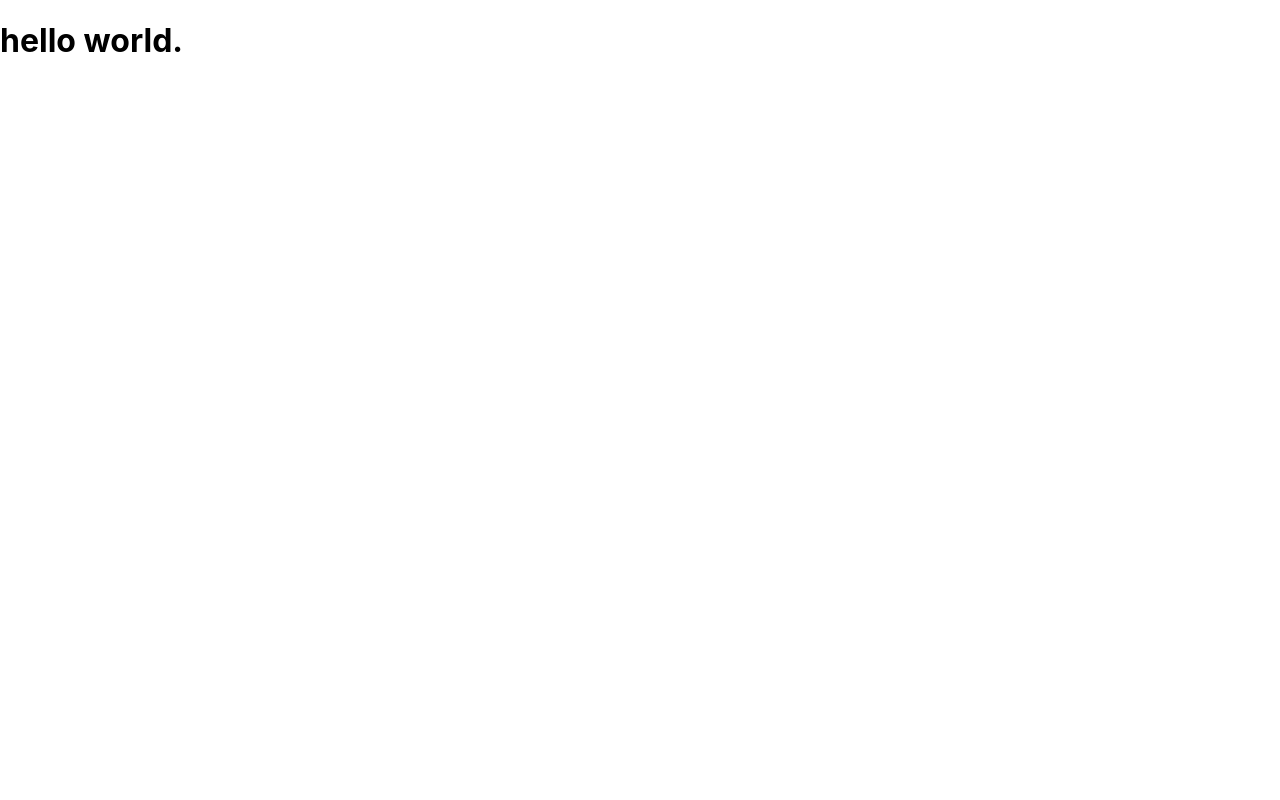
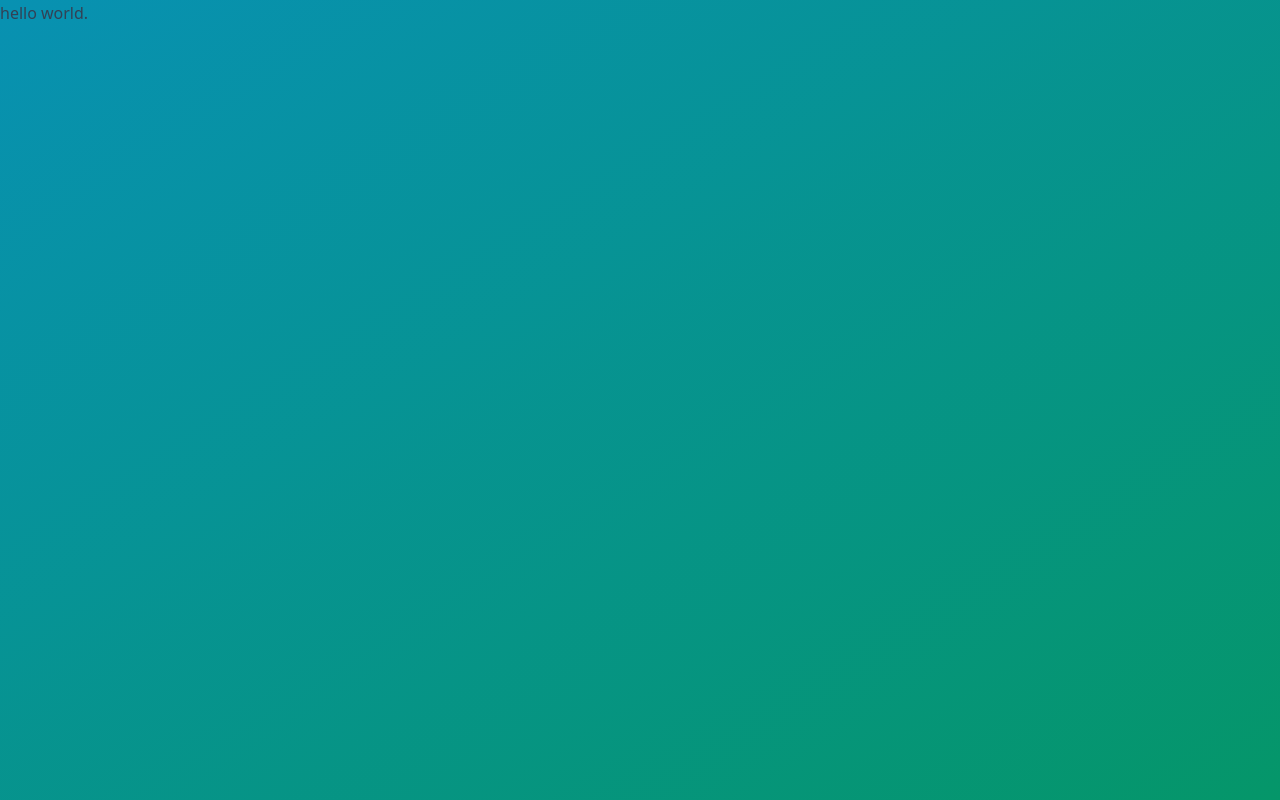
Before and after one commit to richardneililagan/toy-robot-simulator, a React (Vite) app in the folder webapp/: page / in a window 1280 px wide. Built offline with nearby package versions, Linux system fonts and the light colour scheme.

Commit message:
feat: adds baseline tailwindcss configuration

```diff
--- a/webapp/package.json
+++ b/webapp/package.json
@@ -24,13 +24,16 @@
     "@typescript-eslint/eslint-plugin": "^5.13.0",
     "@typescript-eslint/parser": "^5.13.0",
     "@vitejs/plugin-react": "^1.0.7",
+    "autoprefixer": "^10.4.2",
     "c8": "^7.11.0",
     "eslint": "^8.10.0",
     "eslint-config-prettier": "^8.4.0",
     "eslint-plugin-prettier": "^4.0.0",
     "eslint-plugin-unicorn": "^41.0.0",
     "jsdom": "^19.0.0",
+    "postcss": "^8.4.7",
     "prettier": "^2.5.1",
+    "tailwindcss": "^3.0.23",
     "typescript": "4.5.x",
     "vite": "^2.8.0",
     "vite-tsconfig-paths": "^3.4.1",
--- /dev/null
+++ b/webapp/postcss.config.js
@@ -0,0 +1,7 @@
+/* eslint-disable unicorn/prefer-module */
+const plugins = {
+  tailwindcss: {},
+  autoprefixer: {},
+}
+
+module.exports = { plugins }
--- a/webapp/src/index.css
+++ b/webapp/src/index.css
@@ -1,13 +1,24 @@
-body {
-  margin: 0;
-  font-family: -apple-system, BlinkMacSystemFont, 'Segoe UI', 'Roboto', 'Oxygen',
-    'Ubuntu', 'Cantarell', 'Fira Sans', 'Droid Sans', 'Helvetica Neue',
-    sans-serif;
-  -webkit-font-smoothing: antialiased;
-  -moz-osx-font-smoothing: grayscale;
+@import 'tailwindcss/base';
+@import 'tailwindcss/components';
+@import 'tailwindcss/utilities';
+
+/* --- */
+
+/* Try to keep sweeping adjustments to HTML elements themselves in this section. */
+@layer base {
+  html {
+    @apply subpixel-antialiased;
+  }
+
+  body {
+    @apply text-slate-700 leading-relaxed;
+    @apply bg-gradient-to-br from-cyan-600 to-emerald-600;
+  }
 }
 
-code {
-  font-family: source-code-pro, Menlo, Monaco, Consolas, 'Courier New',
-    monospace;
+/* Sweeping adjustments to elements more specific than `base` go here. */
+@layer components {
+  #approot {
+    @apply min-h-screen;
+  }
 }
--- /dev/null
+++ b/webapp/tailwind.config.js
@@ -0,0 +1,11 @@
+/* eslint-disable unicorn/prefer-module */
+module.exports = {
+  content: [
+    'index.html', // The only flat file entrypoint for the app bundler
+    './src/**/*.{ts,tsx,js,jsx}', // Class names may be referenced in JSX
+  ],
+  theme: {
+    extend: {},
+  },
+  plugins: [],
+}
```
Also changed, not shown: 1 other file (tests, documents, lock files or other folders).
